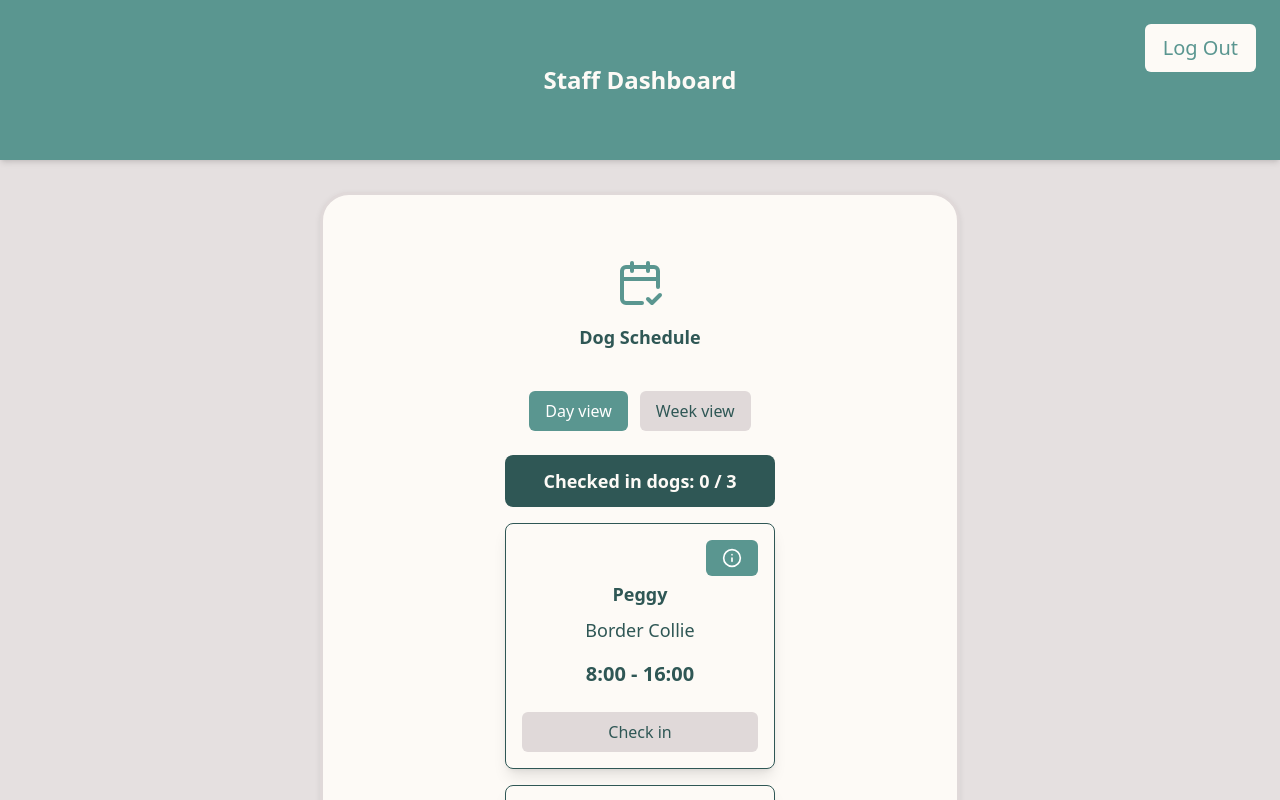
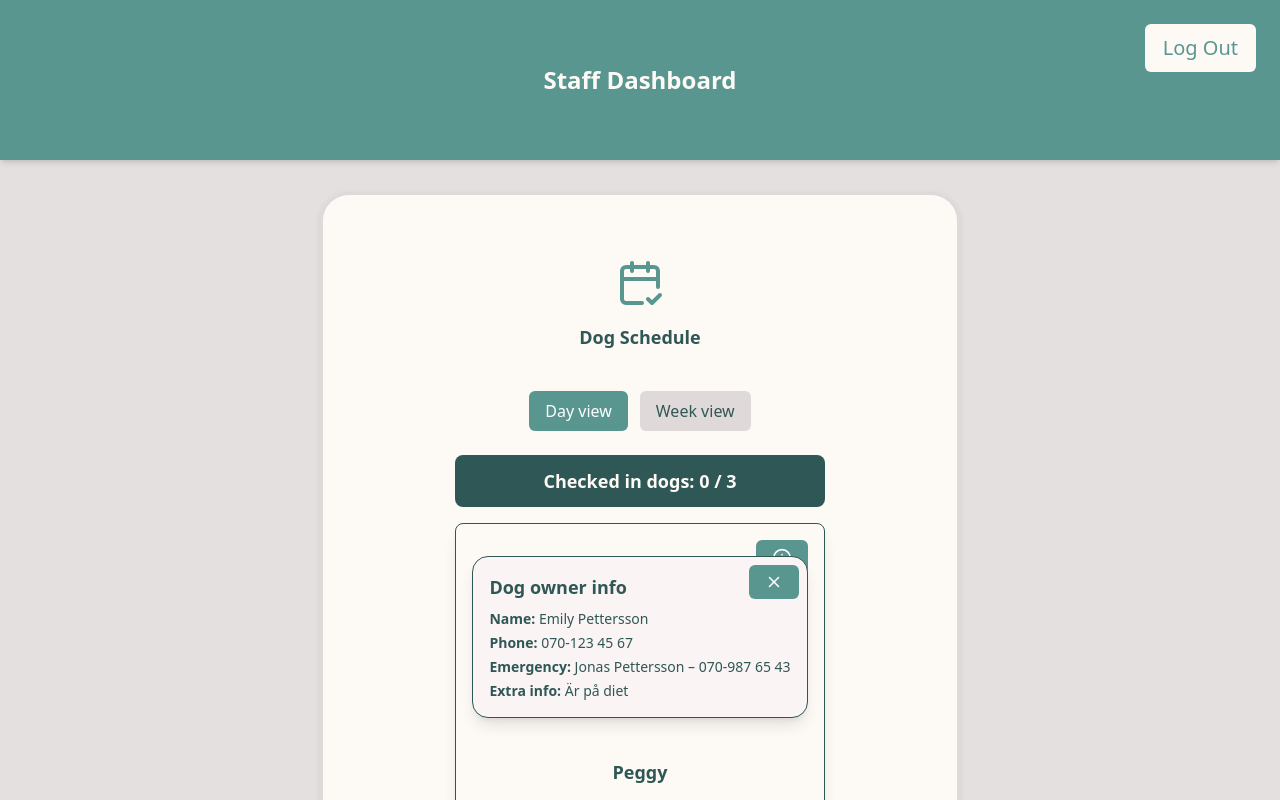
Before and after one commit to Emilyempa/exam-project-doggydaycare, a Next.js app in the folder frontend/: page /staff-dashboard in a window 1280 px wide. Both pictures are taken after a click on the button 731 px from the left and 558 px from the top of the page. Shown: the top 800 px of the page. Built offline with nearby package versions, Linux system fonts and the light colour scheme.

Commit message:
Add info module and comments to code to enhance readability and document dog attendance

```diff
--- a/frontend/src/components/staff/Dog-attendance.tsx
+++ b/frontend/src/components/staff/Dog-attendance.tsx
@@ -1,14 +1,21 @@
-"use client"
+"use client";
 
-import { useState } from "react";
+import { useState, useRef, useEffect } from "react";
 import { Card } from "@/components/card/Card";
-import { CalendarCheck2, Info } from "lucide-react";
+import { CalendarCheck2, Info, X } from "lucide-react";
 
+// =========================
+// Component: DogAttendance
+// Purpose: Staff view to manage daily/weekly dog attendance and show owner info
+// =========================
 export default function DogAttendance() {
+  // ---------- UI state ----------
   const [view, setView] = useState("day");
+  const [openInfoDogId, setOpenInfoDogId] = useState<number | null>(null);
+  const infoRef = useRef<HTMLDivElement | null>(null);
   const [checkedIn, setCheckedIn] = useState<string[]>([]);
 
-  // Mock data - replace with your database data later
+  // Mock data (replace with backend data later)
   const dogs = [
     {
       id: 1,
@@ -16,7 +23,13 @@ export default function DogAttendance() {
       breed: "Border Collie",
       startTime: "8:00",
       endTime: "16:00",
-      schedule: ["Monday", "Wednesday", "Friday"]
+      schedule: ["Monday", "Wednesday", "Friday"],
+      owner: {
+        name: "Emily Pettersson",
+        phone: "070-123 45 67",
+        emergencyContact: "Jonas Pettersson – 070-987 65 43",
+        notes: "Är på diet"
+      }
     },
     {
       id: 2,
@@ -24,7 +37,13 @@ export default function DogAttendance() {
       breed: "Golden Retriever",
       startTime: "9:00",
       endTime: "15:00",
-      schedule: ["Tuesday", "Thursday"]
+      schedule: ["Tuesday", "Thursday"],
+      owner: {
+        name: "Anna Jansson",
+        phone: "070-123 45 67",
+        emergencyContact: "Jonas Jansson – 070-987 67 45",
+        notes: "Rädd för höga ljud"
+      }
     },
     {
       id: 3,
@@ -32,12 +51,47 @@ export default function DogAttendance() {
       breed: "Labrador",
       startTime: "7:30",
       endTime: "17:00",
-      schedule: ["Monday", "Tuesday", "Wednesday", "Thursday", "Friday"]
+      schedule: ["Monday", "Tuesday", "Wednesday", "Thursday", "Friday"],
+      owner: {
+        name: "Hans Persson",
+        phone: "070-123 45 67",
+        emergencyContact: "Joline Jussi – 070-987 65 43",
+        notes: "Nyopererad och ska ta lugna promenader"
+      }
     }
   ];
 
+  // Days displayed in week view
   const weekDays = ["Monday", "Tuesday", "Wednesday", "Thursday", "Friday"];
 
+  // ---------- Handlers ----------
+  const toggleInfo = (dogId: number) => {
+    // Toggle owner info panel for a given dog
+    setOpenInfoDogId(prev => (prev === dogId ? null : dogId));
+  };
+
+  // Close the info panel when clicking outside of it
+  useEffect(() => {
+    const handleClickOutside = (event: MouseEvent) => {
+      if (
+        infoRef.current &&
+        !infoRef.current.contains(event.target as Node)
+      ) {
+        setOpenInfoDogId(null);
+      }
+    };
+
+    if (openInfoDogId !== null) {
+      document.addEventListener("mousedown", handleClickOutside);
+    }
+
+    return () => {
+      document.removeEventListener("mousedown", handleClickOutside);
+    };
+  }, [openInfoDogId]);
+
+
+  // Toggle check-in/out by dog name
   const toggleCheckIn = (dogName: string) => {
     if (checkedIn.includes(dogName)) {
       setCheckedIn(checkedIn.filter(name => name !== dogName));
@@ -53,6 +107,7 @@ export default function DogAttendance() {
         icon={CalendarCheck2}
         className="card-lg"
       >
+        {/* View toggle buttons */}
         <div className="flex gap-3 m-6 justify-center">
           <button
             className={view === "day" ? "btn-primary" : "bg-secondary text-brand-secondary"}
@@ -70,12 +125,14 @@ export default function DogAttendance() {
 
         {view === "day" ? (
           <>
+            {/* Day view header: checked-in count */}
             <div className="mb-4 p-3 bg-brand-secondary rounded-lg">
               <p className="text-lg font-semibold text-beige-light">
                 Checked in dogs: {checkedIn.length} / {dogs.length}
               </p>
             </div>
 
+            {/* Day view: list of dogs */}
             <div className="space-y-4">
               {dogs.map((dog) => {
                 const isCheckedIn = checkedIn.includes(dog.name);
@@ -85,15 +142,65 @@ export default function DogAttendance() {
                     key={dog.id}
                     className="relative mt-4 bg-feature-primary p-4 rounded-lg shadow-lg border"
                   >
+                    {/* Open owner info panel */}
                     <button
+                      onClick={() => toggleInfo(dog.id)}
                       className="absolute top-2 right-2 p-2 rounded-lg m-2"
                       aria-label="Info about dog owner"
                     >
                       <Info size={20} />
                     </button>
+                    {/* Owner info panel */}
+                    {openInfoDogId === dog.id && (
+                      <div
+                        ref={infoRef}
+                        className="
+        relative
+        mt-4
+        rounded-2xl
+        border
+        bg-feature-secondary
+        shadow-lg
+        p-4
+        text-left
+        animate-in
+        fade-in
+        slide-in-from-top-2
+      "
+                      >
+                        {/* Close owner info */}
+                        <button
+                          onClick={() => setOpenInfoDogId(null)}
+                          className="absolute top-2 right-2 p-1 rounded-lg hover:bg-feature-primary"
+                          aria-label="Close owner info"
+                        >
+                          <X size={18} />
+                        </button>
+
+                        <h3 className="font-semibold text-lg mb-2">
+                          Dog owner info
+                        </h3>
+
+                        <ul className="space-y-1 text-sm">
+                          <li>
+                            <span className="font-semibold">Name:</span> {dog.owner.name}
+                          </li>
+                          <li>
+                            <span className="font-semibold">Phone:</span> {dog.owner.phone}
+                          </li>
+                          <li>
+                            <span className="font-semibold">Emergency:</span> {dog.owner.emergencyContact}
+                          </li>
+                          <li>
+                            <span className="font-semibold">Extra info:</span> {dog.owner.notes}
+                          </li>
+                        </ul>
+                      </div>
+                    )}
                     <h2 className="text-lg font-bold pt-10">{dog.name}</h2>
                     <p className="p-2 text-lg">{dog.breed}</p>
                     <p className="p-2 font-bold text-xl">{dog.startTime} - {dog.endTime}</p>
+
                     <button
                       className={`w-full mt-4 ${isCheckedIn ? "btn-primary" : "bg-secondary text-brand-secondary"}`}
                       onClick={() => toggleCheckIn(dog.name)}
@@ -106,6 +213,7 @@ export default function DogAttendance() {
             </div>
           </>
         ) : (
+          // Week view: table with scheduled days and times
           <div className="overflow-x-auto">
             <table className="w-full border-collapse">
               <thead>
@@ -121,18 +229,18 @@ export default function DogAttendance() {
               <tbody>
               {dogs.map((dog) => (
                 <tr key={dog.id} className="hover:bg-feature-primary">
-                  <td className="border border-gray-300 p-3 font-semibold bg-feature-primary">
+                  <td className="border border-secondary p-3 font-semibold bg-feature-primary">
                     <div>{dog.name}</div>
                     <div className="text-sm text-gray-600">{dog.breed}</div>
                   </td>
                   {weekDays.map((day) => (
-                    <td key={day} className="border border-gray-300 p-3 text-center bg-feature-primary">
+                    <td key={day} className="border border-secondary p-3 text-center bg-feature-primary">
                       {dog.schedule.includes(day) ? (
                         <div className="bg-brand-secondary text-beige-light px-2 py-1 rounded text-sm font-medium">
                           {dog.startTime} - {dog.endTime}
                         </div>
                       ) : (
-                        <span className="text-gray-400">-</span>
+                        <span>-</span>
                       )}
                     </td>
                   ))}
```
